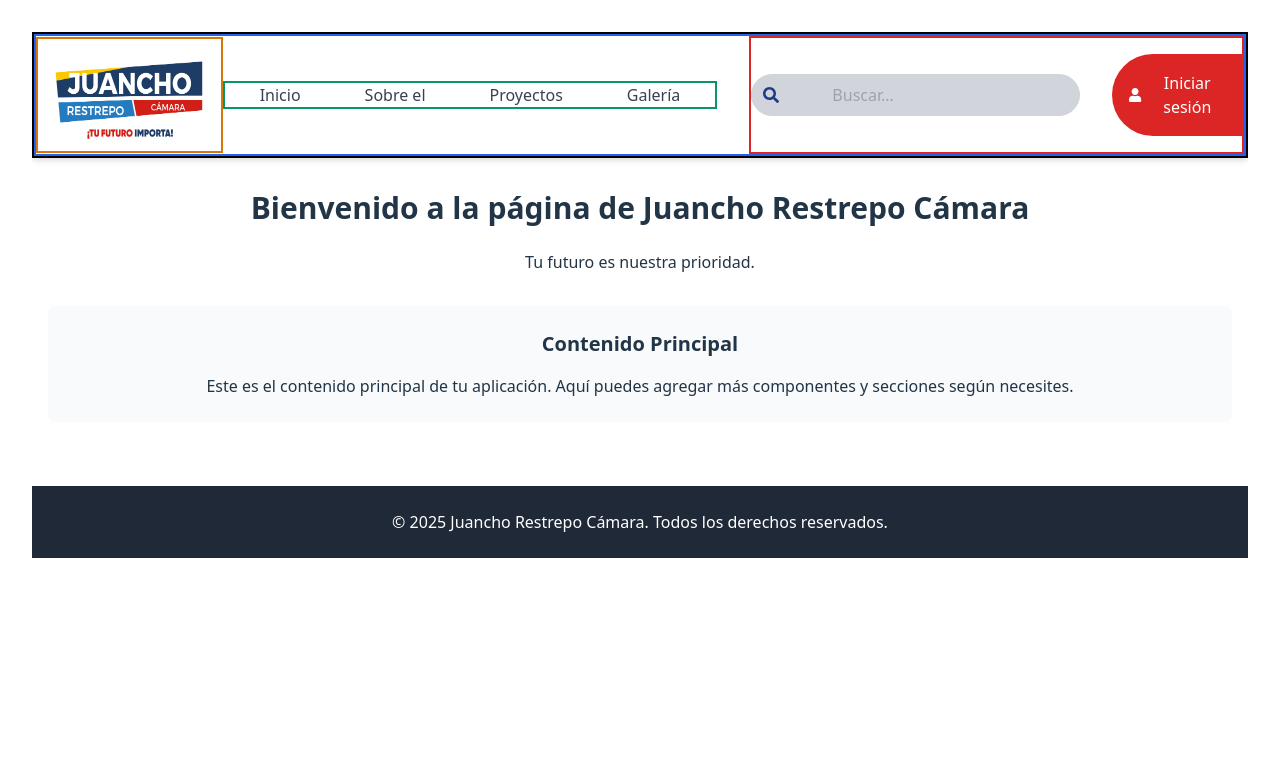
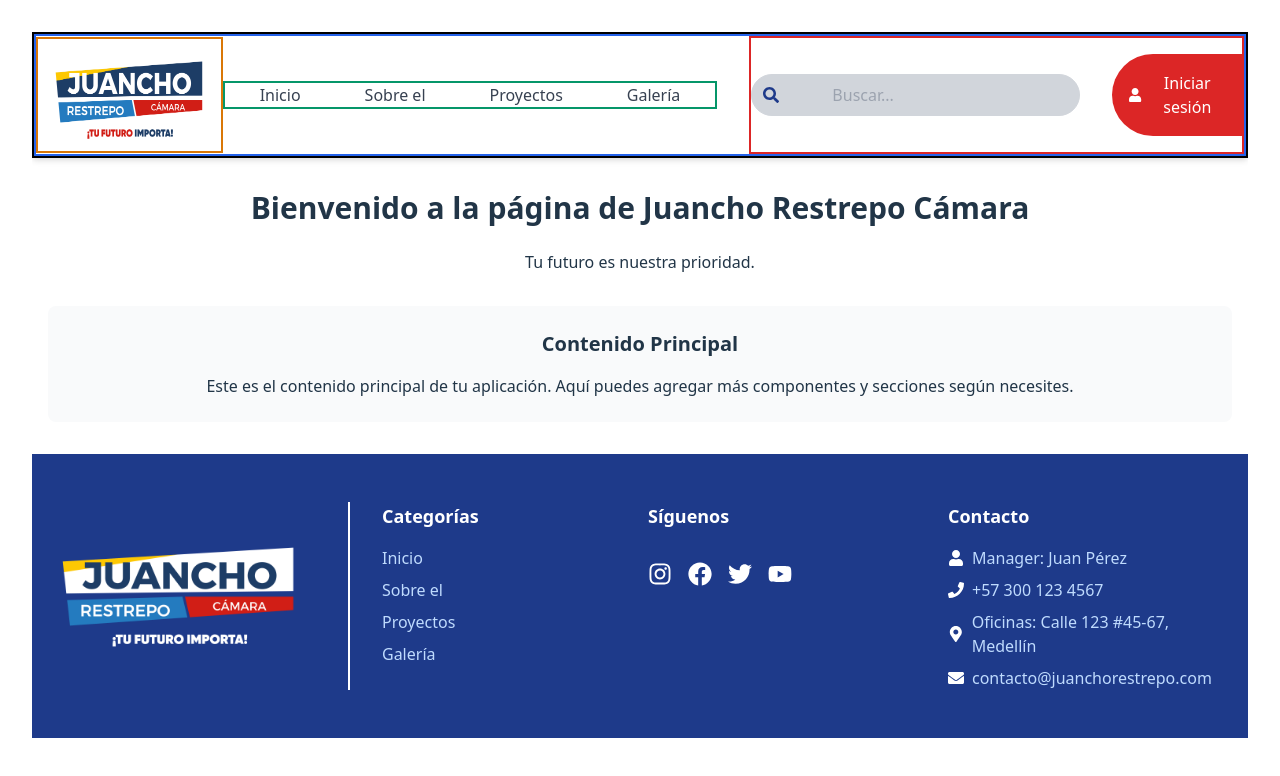
Before and after one commit to code-centre/Web-Site-Juancho, a React (Vite) app: page / in a window 1280 px wide. Shown: the top 776 px of the page. Built offline with nearby package versions, Linux system fonts and the light colour scheme.

Commit message:
footer parcial

```diff
--- a/src/App.tsx
+++ b/src/App.tsx
@@ -1,9 +1,9 @@
-import { useState } from 'react';
 import './App.css';
 import Header from './components/Header';
+import Footer from './components/Footer';
 
 function App() {
-  const [count, setCount] = useState(0)
+  // const [count, setCount] = useState(0)
 
   return (
     <div className="w-full overflow-x-hidden flex flex-col">
@@ -19,11 +19,7 @@ function App() {
           <p>Este es el contenido principal de tu aplicación. Aquí puedes agregar más componentes y secciones según necesites.</p>
         </div>
       </main>
-      <footer className="bg-gray-800 text-white py-6 mt-8">
-        <div className="container mx-auto px-4 text-center">
-          <p>© {new Date().getFullYear()} Juancho Restrepo Cámara. Todos los derechos reservados.</p>
-        </div>
-      </footer>
+      <Footer />
     </div>
   )
 }
--- a/src/components/Footer.tsx
+++ b/src/components/Footer.tsx
@@ -0,0 +1,89 @@
+import React from 'react';
+import { FaInstagram, FaFacebook, FaTwitter, FaYoutube, FaPhone, FaEnvelope, FaMapMarkerAlt, FaUser } from 'react-icons/fa';
+
+const Footer: React.FC = () => {
+  return (
+    <footer className="bg-blue-900 text-white pt-12 pb-12">
+      <div className="container mx-auto px-4">
+        <div className="grid grid-cols-1 md:grid-cols-4 gap-4">
+          {/* Logo y descripción */}
+          <div className="space-y-4 flex justify-center">
+            <a href="/" className="flex items-center">
+                <img
+                src="/logo-footer.png"
+                alt="Juancho Restrepo Cámara"
+                className="h-30 w-auto" // Ajusta la altura según necesites
+                />
+            </a>
+          </div>
+
+          {/* Enlaces rápidos */}
+          <div className='border-l-2 border-white pl-8'>
+            <h4 className="text-lg text-left font-semibold mb-4 ">Categorías</h4>
+            <ul className="space-y-2 text-left">
+              {[
+                { name: 'Inicio', path: '/' },
+                { name: 'Sobre el', path: '/sobremi' },
+                { name: 'Proyectos', path: '/proyectos' },
+                { name: 'Galería', path: '/galeria' }
+                ].map((item) => (
+                <li key={item.name}>
+                    <a
+                    href={item.path}
+                    className="text-blue-200 hover:text-white transition-colors hover:underline"
+                    >
+                    {item.name}
+                    </a>
+                </li>
+                ))}
+            </ul>
+          </div>
+
+          {/* Redes sociales */}
+          <div className='gap-16'>
+            <h4 className="text-lg text-left font-semibold mb-8">Síguenos</h4>
+            <div className="flex text-left space-x-4">
+              <a href="#" className="text-2xl hover:text-blue-300 transition-colors">
+                <FaInstagram />
+              </a>
+              <a href="#" className="text-2xl hover:text-blue-300 transition-colors">
+                <FaFacebook />
+              </a>
+              <a href="#" className="text-2xl hover:text-blue-300 transition-colors">
+                <FaTwitter />
+              </a>
+              <a href="#" className="text-2xl hover:text-blue-300 transition-colors">
+                <FaYoutube />
+              </a>
+            </div>
+          </div>
+
+          {/* Contacto */}
+          <div className='text-left'>
+            <h4 className="text-lg font-semibold mb-4">Contacto</h4>
+            <ul className="space-y-2 text-blue-200">
+              <li className="flex items-center space-x-2">
+                <FaUser className="text-white" />
+                <span>Manager: Juan Pérez</span>
+              </li>
+              <li className="flex items-center space-x-2">
+                <FaPhone className="text-white" />
+                <span>+57 300 123 4567</span>
+              </li>
+              <li className="flex items-center space-x-2">
+                <FaMapMarkerAlt className="text-white" />
+                <span>Oficinas: Calle 123 #45-67, Medellín</span>
+              </li>
+              <li className="flex items-center space-x-2">
+                <FaEnvelope className="text-white" />
+                <span>contacto@juanchorestrepo.com</span>
+              </li>
+            </ul>
+          </div>
+        </div>
+      </div>
+    </footer>
+  );
+};
+
+export default Footer;
```
Also changed, not shown: public/logo-footer.png (added).
